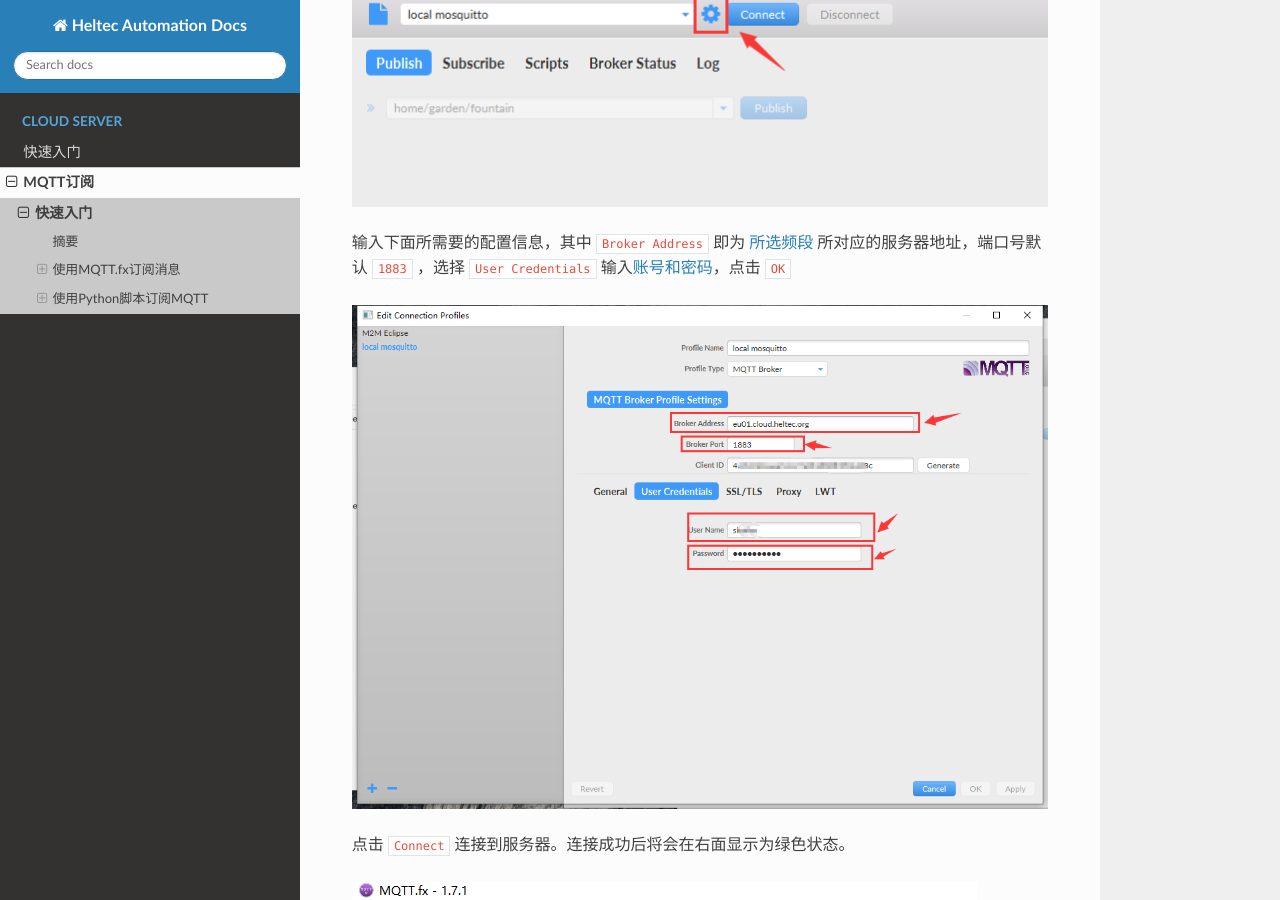
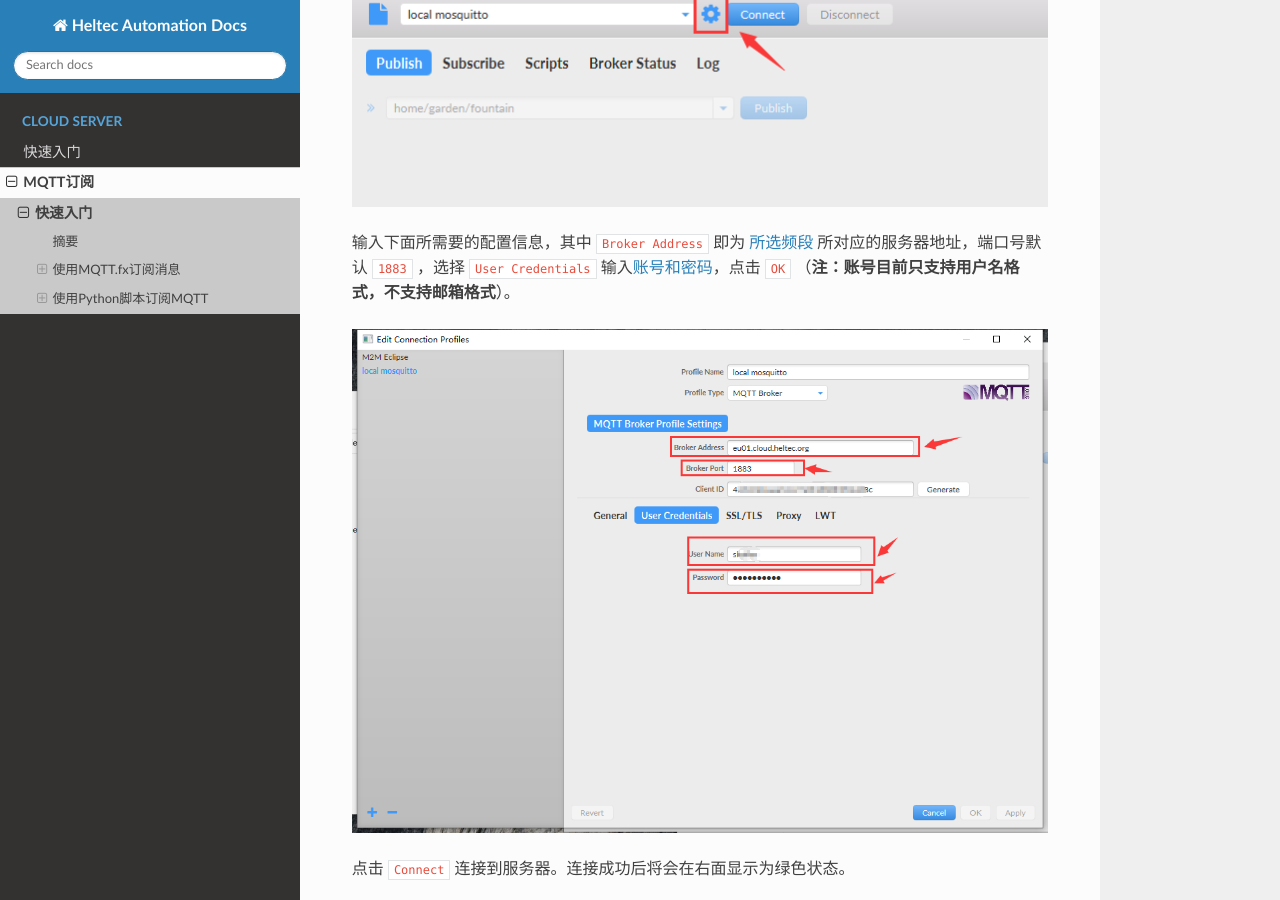
Before and after one commit to HelTecAutomation/Cloud_Platform_Docs-zh_CN, a Sphinx documentation site: the page built from zh-CN/source/MQTTsubscribe/quick_start.md, in a window 1280 px wide and 900 px high, scrolled down 667 px. Built offline with Sphinx 7.4.7 and the Read the Docs theme 2.0.0, drawn with Linux system fonts in a browser that asks for light colours; pages that are not in the unit, such as notebooks, are missing from menus.

Commit message:
update  zh-CN/source/MQTTsubscribe/quick_start.md

```diff
--- a/zh-CN/source/MQTTsubscribe/quick_start.md
+++ b/zh-CN/source/MQTTsubscribe/quick_start.md
@@ -18,7 +18,7 @@
 
 ![](./img/01.png)
 
-输入下面所需要的配置信息，其中 ``Broker Address`` 即为 [所选频段](https://cloud-platform-docs-zh-cn.readthedocs.io/zh/latest/quick_start.html#id3) 所对应的服务器地址，端口号默认 ``1883`` ，选择 ``User Credentials`` 输入[账号和密码](https://cloud-platform-docs-zh-cn.readthedocs.io/zh/latest/quick_start.html#id2)，点击 ``OK``
+输入下面所需要的配置信息，其中 ``Broker Address`` 即为 [所选频段](https://cloud-platform-docs-zh-cn.readthedocs.io/zh/latest/quick_start.html#id3) 所对应的服务器地址，端口号默认 ``1883`` ，选择 ``User Credentials`` 输入[账号和密码](https://cloud-platform-docs-zh-cn.readthedocs.io/zh/latest/quick_start.html#id2)，点击 ``OK`` （**注：账号目前只支持用户名格式，不支持邮箱格式**）。
 
 ![](./img/02.png)
 
```
